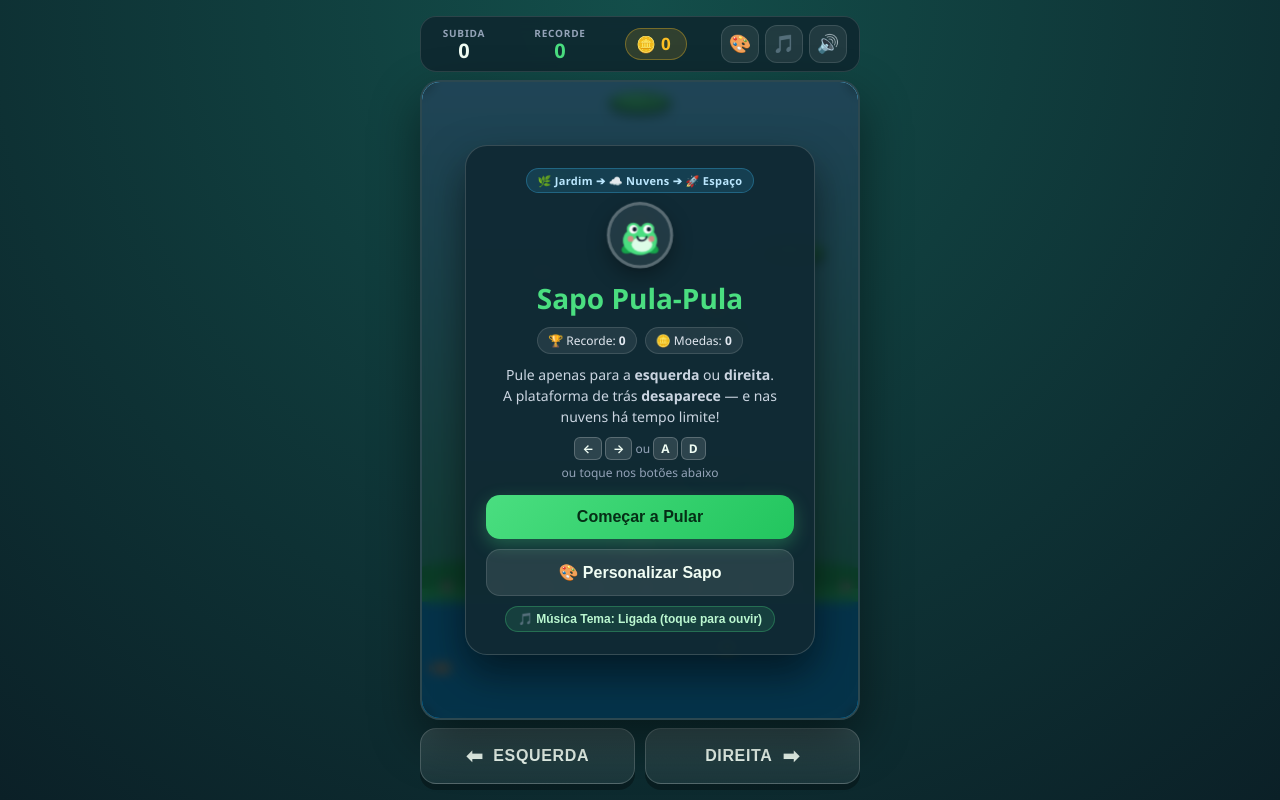
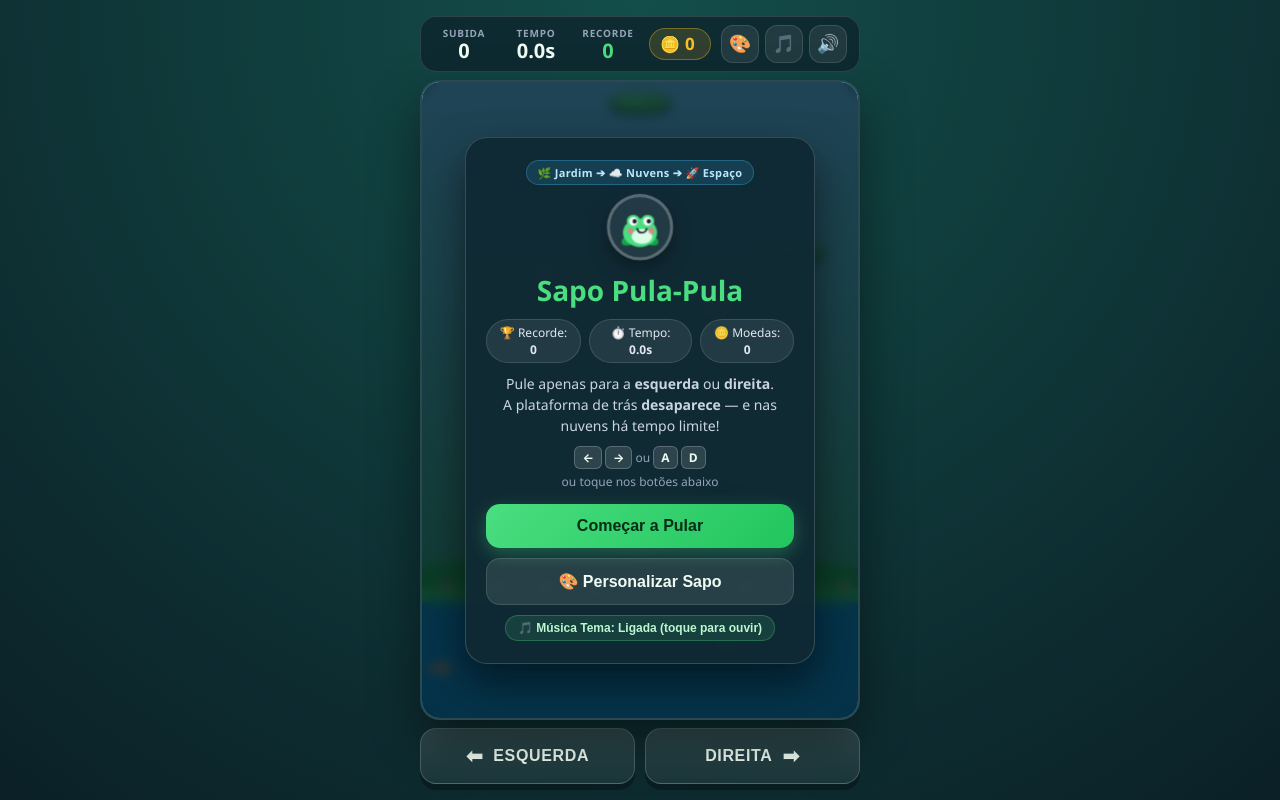
Before and after one commit to willams502/frogjump, a website: page index.html in a window 1280 px wide. Drawn offline with Linux system fonts and the light colour scheme.

Commit message:
Add survival timer and best-time record (index.html)

```diff
--- a/index.html
+++ b/index.html
@@ -20,6 +20,10 @@
       <div class="hud-stat" title="Plataformas subidas nesta partida">
         <span class="hud-label">SUBIDA</span>
         <span id="scoreValue" class="hud-value">0</span>
+      </div>
+      <div class="hud-stat time" title="Tempo desta partida">
+        <span class="hud-label">TEMPO</span>
+        <span id="timeValue" class="hud-value">0.0s</span>
       </div>
       <div class="hud-stat record" title="Seu recorde de plataformas">
         <span class="hud-label">RECORDE</span>
@@ -48,6 +52,7 @@
           <h1>Sapo Pula-Pula</h1>
           <div class="menu-stats">
             <div class="menu-stat-pill">🏆 Recorde: <strong id="menuRecordValue">0</strong></div>
+            <div class="menu-stat-pill">⏱️ Tempo: <strong id="menuBestTimeValue">0.0s</strong></div>
             <div class="menu-stat-pill">🪙 Moedas: <strong id="menuCoinsValue">0</strong></div>
           </div>
           <p class="subtitle">
@@ -81,6 +86,14 @@
               <span id="finalRecord" class="summary-num">0</span>
             </div>
             <div class="summary-box">
+              <span class="summary-label">Tempo</span>
+              <span id="finalTime" class="summary-num">0.0s</span>
+            </div>
+            <div class="summary-box">
+              <span class="summary-label">Melhor Tempo</span>
+              <span id="finalBestTime" class="summary-num">0.0s</span>
+            </div>
+            <div class="summary-box span-2">
               <span class="summary-label">Moedas ganhas</span>
               <span id="runCoins" class="summary-num">+0 🪙</span>
             </div>
```
